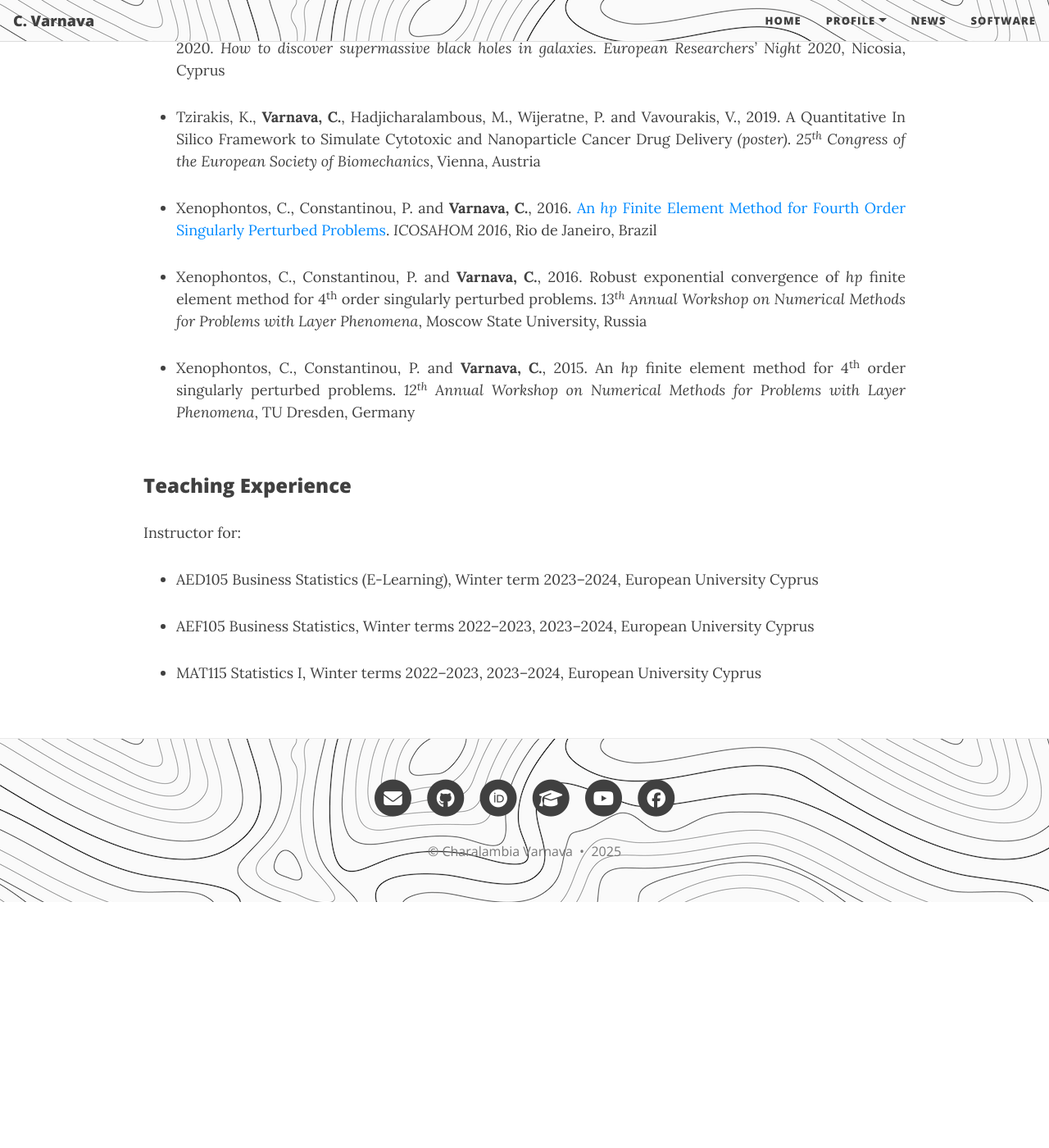
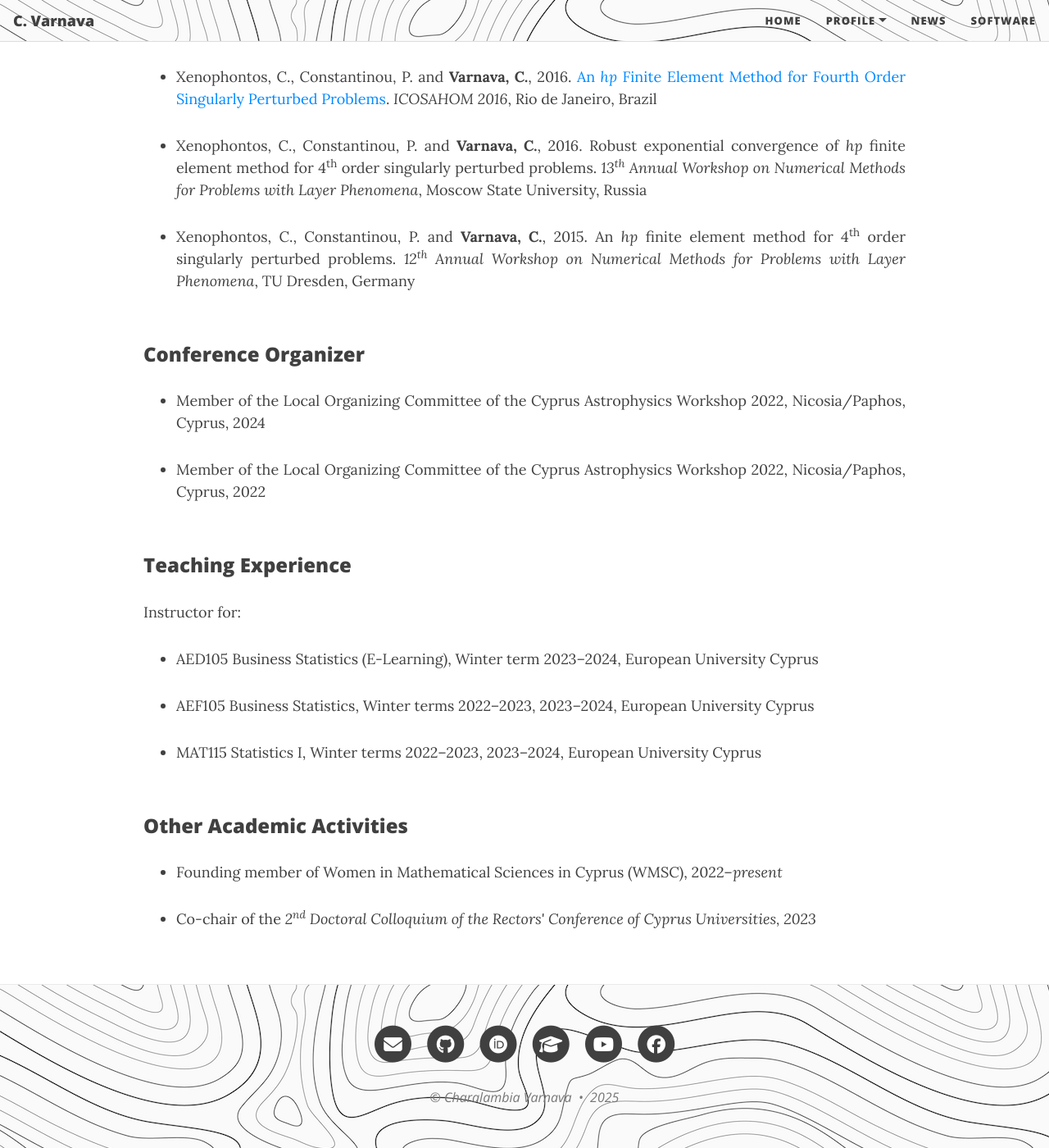
Before and after one commit to ch-var/ch-var.github.io, a Jekyll site: the page built from CV.html, in a window 1280 px wide and 1400 px high, scrolled down 5318 px. Shown: the whole window at 82% size. Built offline with Jekyll 4.4.1, drawn with Linux system fonts in a browser that asks for light colours; formulas are drawn with MathJax 3; before the commit the page ends 6418 px from its top, so only the background shows below that; some of the changed text lies outside the part shown.

Commit message:
Update CV.html

```diff
--- a/CV.html
+++ b/CV.html
@@ -77,9 +77,6 @@ mathjax: true
 <p align='justify' style="margin-top: 8px; margin-bottom: 8px;">Bayesian inference</p>
 <p align='justify' style="margin-top: 8px;">SED fitting with radiative transfer models</p>
 <br>
-<p style="font-family: var(--header-font); font-weight: 800; line-height: 1.1; font-size: 1.5rem; margin-top: 1.25rem;">Memberships</p>
-<p align='justify'>Founding member of Women in Mathematical Sciences in Cyprus (WMSC)</p>
-<br>
 <p style="font-family: var(--header-font); font-weight: 800; line-height: 1.1; font-size: 1.5rem; margin-top: 1.25rem;">Publications</p>
 <ul>
 <li class="responsive-margin"><b>Varnava, C.</b>, Efstathiou, A., Farrah, D. and Rigopoulou, D., 2025. <a href="https://doi.org/10.1093/mnras/staf319">Constraints on the active galactic nucleus and starburst activity of local ultraluminous infrared galaxies from a broad range of torus models</a>. <i>Monthly Notices of the Royal Astronomical Society</i>, 538(1), pp. 426–453</li>
@@ -152,6 +149,13 @@ mathjax: true
 <li class="responsive-margin">Xenophontos, C., Constantinou, P. and <b>Varnava, C.</b>, 2015. An <i>hp</i> finite element method for 4<sup>th</sup> order singularly perturbed problems. <i>12<sup>th</sup> Annual Workshop on Numerical Methods for Problems with Layer Phenomena</i>, TU Dresden, Germany</li>
 </ul>
 <br>
+<p style="font-family: var(--header-font); font-weight: 800; line-height: 1.1; font-size: 1.5rem; margin-top: 1.25rem;">Conference Organizer</p>
+<ul>
+<li class="responsive-margin">Member of the Local Organizing Committee of the Cyprus Astrophysics Workshop 2022, Nicosia/Paphos, Cyprus, 2024</li>
+<p></p>
+<li class="responsive-margin">Member of the Local Organizing Committee of the Cyprus Astrophysics Workshop 2022, Nicosia/Paphos, Cyprus, 2022</li>
+</ul>
+<br>
 <p style="font-family: var(--header-font); font-weight: 800; line-height: 1.1; font-size: 1.5rem; margin-top: 1.25rem;">Teaching Experience</p>
 <p align='justify'>Instructor for:</p>
 <ul>
@@ -161,6 +165,14 @@ mathjax: true
 <p></p>
 <li class="responsive-margin">MAT115 Statistics I, Winter terms 2022–2023, 2023–2024, European University Cyprus</li>
 </ul>
+<br>
+<p style="font-family: var(--header-font); font-weight: 800; line-height: 1.1; font-size: 1.5rem; margin-top: 1.25rem;">Other Academic Activities</p>
+<ul>
+<li class="responsive-margin">Founding member of Women in Mathematical Sciences in Cyprus (WMSC), 2022–<i>present</i></li>
+<p></p>
+<li class="responsive-margin">Co-chair of the <i>2<sup>nd</sup> Doctoral Colloquium of the Rectors' Conference of Cyprus Universities, 2023</li>
+</ul>
+
 
 <style>
   .responsive-margin {
```
